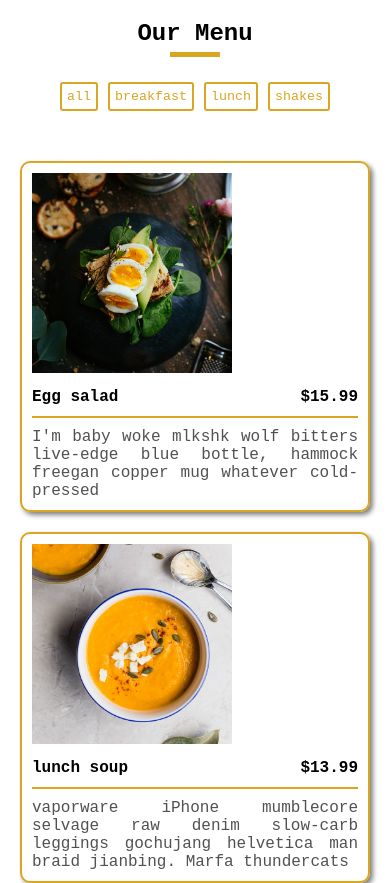
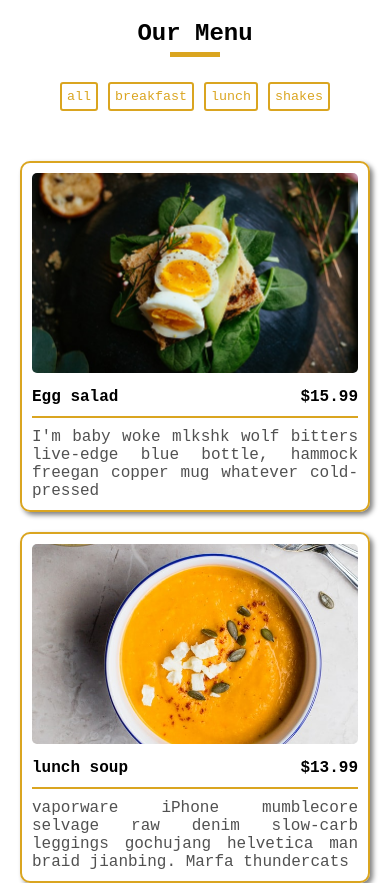
Before and after one commit to notPesol/MenuPage, a plain HTML site: page index.html in a window 390 px wide. Shown: the top 883 px of the page. Drawn offline with Linux system fonts and the light colour scheme.

Commit message:
add some style

```diff
--- a/style.css
+++ b/style.css
@@ -99,5 +99,11 @@ section{
 @media screen and (max-width: 600px) {
     .menu-item{
         display: block;
+        text-align: center;
+    }
+    .photo{
+        width: 100%;
+        margin-right: 0;
+        border-radius: 5px;
     }
 }
```
